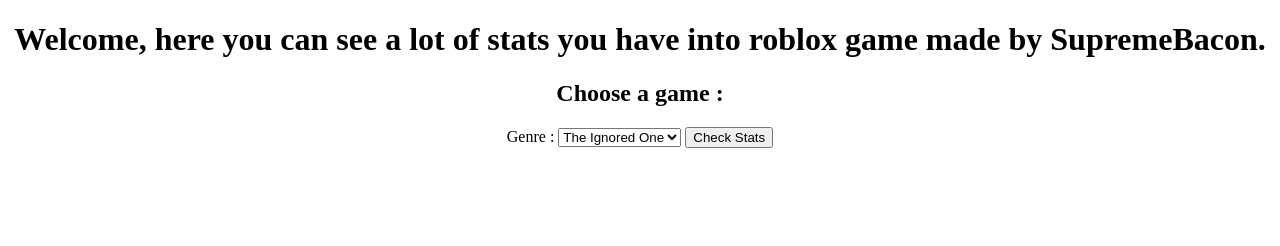
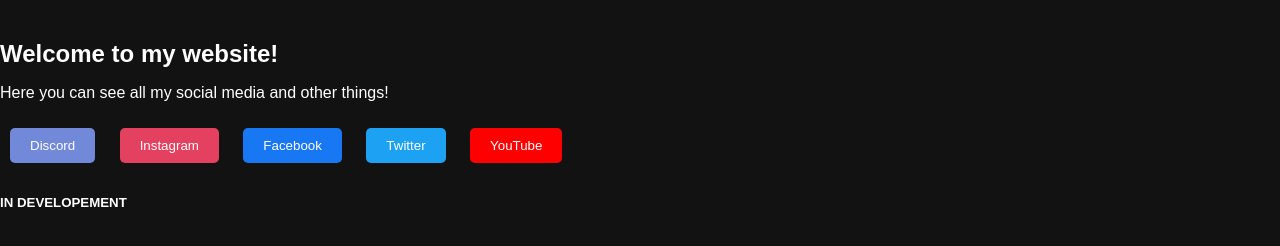
Before and after one commit to koilafaitdon/Supreme, a plain HTML site: page index.html in a window 1280 px wide. Drawn offline with Linux system fonts and the light colour scheme.

Commit message:
Update index.html

```diff
--- a/index.html
+++ b/index.html
@@ -1,26 +1,70 @@
 <!DOCTYPE html>
 <html>
+<head>
+  <title>koilafaitdon</title>
+  <style>
+    body {
+      background-color: #121212;
+      color: #ffffff;
+      font-family: Arial, sans-serif;
+      margin: 0;
+      padding: 0;
+    }
 
-<head>
-  <meta charset="utf-8">
-  <meta name="viewport" content="width=device-width">
-  <title>MyAnime</title>
-  <link rel="stylesheet" href="style.css">
-  <script src="Main.js"></script>
+    h1 {
+      font-size: 24px;
+      margin-top: 40px;
+    }
+
+    p {
+      font-size: 16px;
+      margin-top: 10px;
+    }
+
+    .social-button {
+      background-color: #333333;
+      color: #ffffff;
+      border: none;
+      border-radius: 5px;
+      padding: 10px 20px;
+      margin: 10px;
+      cursor: pointer;
+    }
+
+    .social-button:hover {
+      background-color: #555555;
+    }
+
+    .social_discord {
+      background-color: #7289DA;
+    }
+
+    .social_Instagram {
+      background-color: #E4405F;
+    }
+
+    .social_facebook {
+      background-color: #1877F2;
+    }
+
+    .social_twitter {
+      background-color: #1DA1F2;
+    }
+
+    .social_youtube {
+      background-color: #FF0000;
+    }
+  </style>
 </head>
-
 <body>
-<center>
-  <h1 id="default-text">Welcome, here you can see a lot of stats you have into roblox game made by SupremeBacon.</h1>
-  <h2 id="default-text-mini">Choose a game : </h2>
-  <label for="game">Genre : </label>
-<select name="game_selection" id="game-select">
-    <option value="theignored">The Ignored One</option>
-</select>
-  <button type="button" onclick="checkGame()">Check Stats</button>
-  <br>
+  <!-- Site web -->
+  <h1>Welcome to my website!</h1>
+  <p>Here you can see all my social media and other things!</p>
+  <button class="social-button social_discord" title="Check my Discord :D">Discord</button>
+  <button class="social-button social_Instagram" title="Check my Instagram :D">Instagram</button>
+  <button class="social-button social_facebook" title="Check my Facebook :D">Facebook</button>
+  <button class="social-button social_twitter" title="Check my Twitter :D">Twitter</button>
+  <button class="social-button social_youtube" title="Check my YouTube :D">YouTube</button>
+  <h5>IN DEVELOPEMENT</h5>
 </body>
-</center>
-
-
 </html>
```
